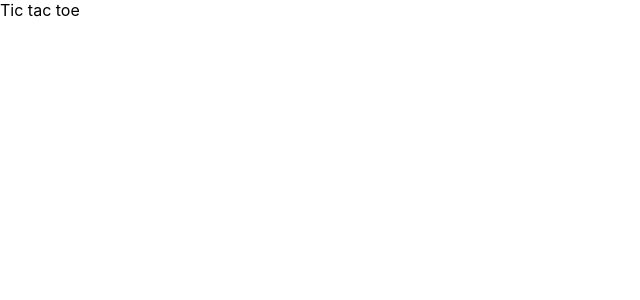
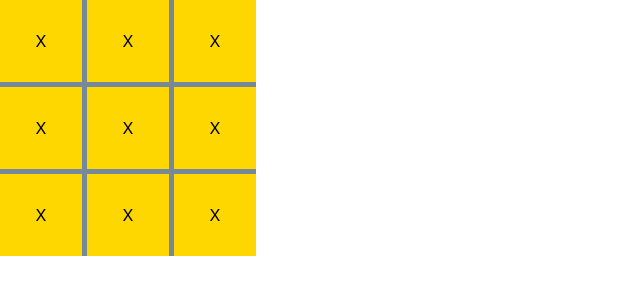
Before and after one commit to eabdullazyanov/tic-tac-toe-with-ai, a React (Create React App) app: page / in a window 1280 px wide. Shown: the top 300 px of the page, without its empty margins (0-640 px from the left). Built offline with nearby package versions, Linux system fonts and the light colour scheme.

Commit message:
Implemented initial markup and state

```diff
--- a/package.json
+++ b/package.json
@@ -8,7 +8,8 @@
     "@testing-library/user-event": "^7.1.2",
     "react": "^16.12.0",
     "react-dom": "^16.12.0",
-    "react-scripts": "3.3.0"
+    "react-scripts": "3.3.0",
+    "shortid": "^2.2.15"
   },
   "scripts": {
     "start": "react-scripts start",
--- a/src/App.css
+++ b/src/App.css
@@ -1,3 +1,24 @@
 .App {
 
 }
+
+.field {
+  width: 20vw;
+  height: 20vw;
+  display: grid;
+  grid-template-columns: repeat(3, 1fr);
+  grid-gap: 5px;
+  background: lightslategray;
+  user-select: none;
+}
+.cell {
+  display: flex;
+  justify-content: center;
+  align-items: center;
+  cursor: pointer;
+  background: gold;
+  transition: background .2s;
+}
+.cell:hover {
+  background: khaki;
+}
--- a/src/App.js
+++ b/src/App.js
@@ -1,10 +1,11 @@
 import React from 'react';
 import './App.css';
+import Game from './components/Game';
 
 function App() {
   return (
     <div className="App">
-      Tic tac toe
+      <Game />
     </div>
   );
 }
--- /dev/null
+++ b/src/components/Game.js
@@ -0,0 +1,33 @@
+import React, { useState } from 'react';
+import shortid from 'shortid';
+
+const FIELD_SIZE = 3;
+const CELLS_NUMBER = FIELD_SIZE ** 2;
+
+const CELL_STATE_EMPTY = 0;
+const CELL_STATE_CROSS = 1;
+const CELL_STATE_TOE = 2;
+
+const CROSS = 'X';
+const TOE = 'O';
+
+const generateEmptyField = () => new Array(CELLS_NUMBER).fill(null).map(() => ({
+  id: shortid.generate(),
+  cellState: CELL_STATE_EMPTY,
+}));
+
+const Game = () => {
+  const [field, updateField] = useState(generateEmptyField());
+  console.log('field', field);
+  return (
+    <div className="game">
+      <div className="field">
+        {field.map(({ id }) => (
+          <div key={id} className="cell">{CROSS}</div>
+        ))}
+      </div>
+    </div>
+  )
+};
+
+export default Game;
```
Also changed, not shown: 1 other file (tests, documents, lock files or other folders).
